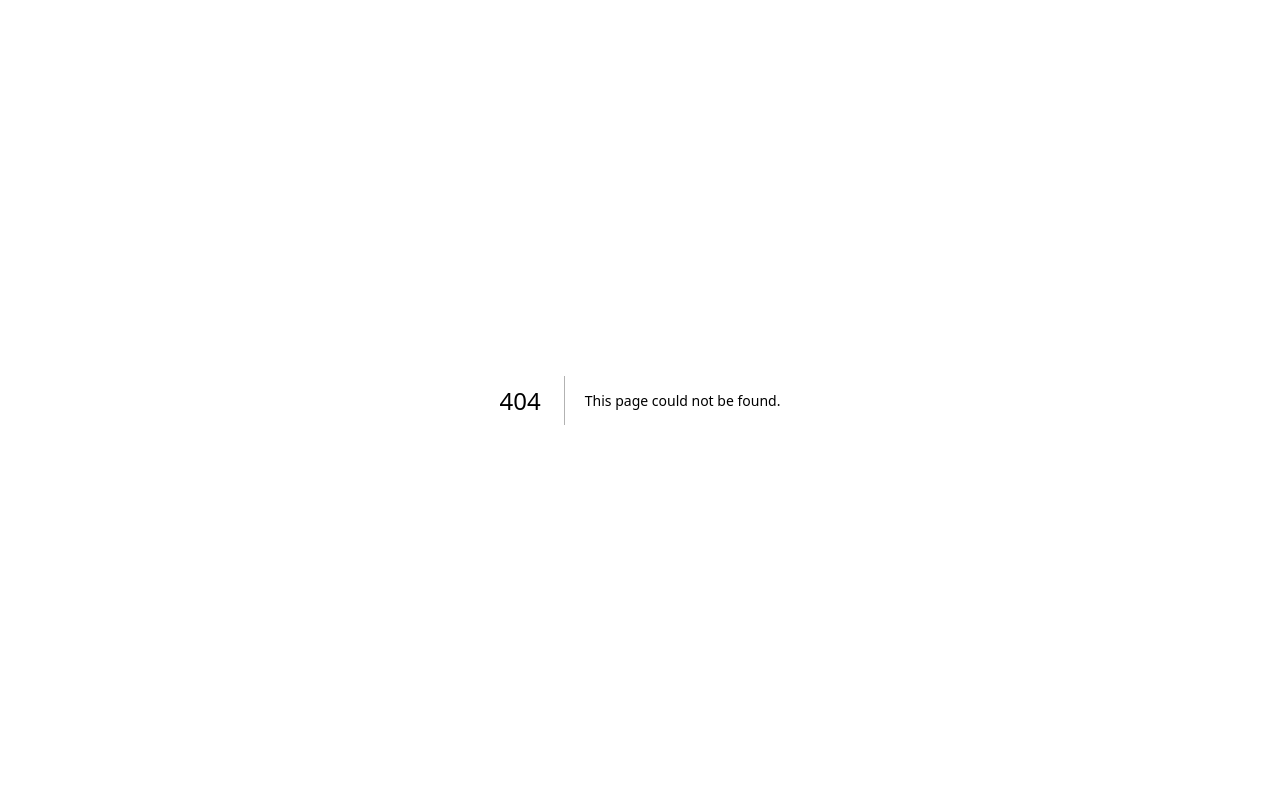
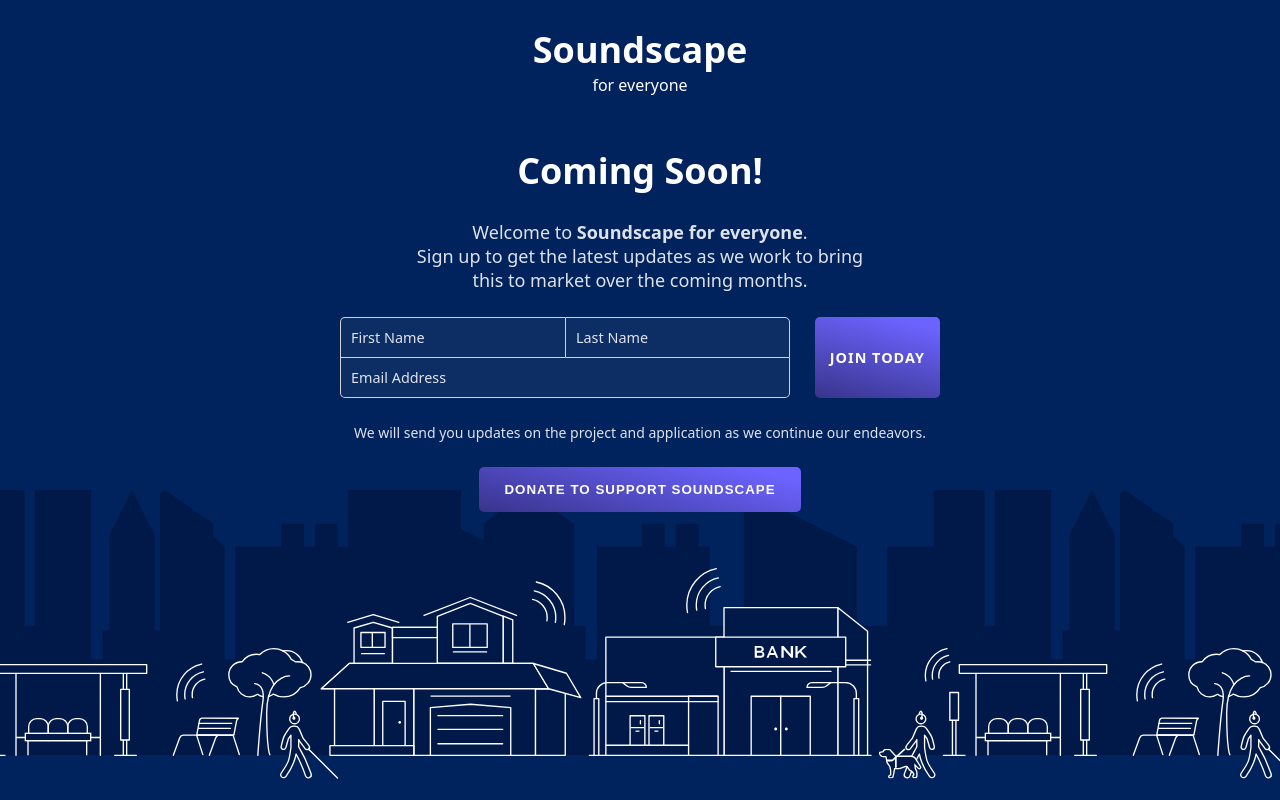
Before and after one commit to SebastienBrand/audial-reality-website, a Next.js app: page /join-us in a window 1280 px wide. Before the commit this address had no page. Built offline with nearby package versions, Linux system fonts and the light colour scheme; a web font is replaced by a local one.

Commit message:
Added Join Us Page

```diff
--- a/next.config.js
+++ b/next.config.js
@@ -2,7 +2,7 @@
 const nextConfig = {
   reactStrictMode: true,
   images : {
-    domains : ['soundscape-website.local', 'localhost' ] // <== Domain name
+    domains : ['soundscape-website.local', 'localhost', 'soundscapewebs.wpengine.com' ] // <== Domain name
   },
   i18n: {
     locales: ["en", "es"],
--- /dev/null
+++ b/src/common/styles/join-us.css
@@ -0,0 +1,274 @@
+.join-us-page-wrapper {
+    height: 100vh;
+    width: 100%;
+    box-sizing: border-box;
+
+    display: flex;
+    flex-flow: column;
+    background: #00225D;
+    align-items: center;
+
+    font-size: 16px;
+    position: relative;
+
+    overflow: hidden;
+    z-index: 999999;
+
+}
+
+
+
+.bg-container {
+    position: absolute;
+    background-image: url("../../assets/images/join-us-bg.svg");
+    background-repeat: repeat-x;
+    background-position: center bottom;
+    background-size: auto 100%;
+
+    z-index: 9999;
+
+    height: 50vh;
+    width: 100vw;
+
+    bottom: -5.0%;
+
+
+}
+
+.join-us-logo-box {
+    height: auto;
+    width: fit-content;
+
+    display: flex;
+    flex-flow: column;
+    justify-content: center;
+
+    margin-top: 25px;
+    margin-bottom: 50px;
+    font-size: 16px;
+
+    z-index: 999999;
+}
+
+.join-us-logo-box h1 {
+    margin: 0px;
+    padding: 0px;
+    font-size: var(--larger-text);
+
+    z-index: 999999;
+
+
+}
+
+.join-us-logo-box span {
+    font-size: var(--smaller-text) !important;
+    text-align: center;
+
+    z-index: 999999;
+}
+
+.join-us-title-box {
+    font-weight: bold;
+    font-size: var(--larger-text);
+
+    height: auto;
+    width: 600px;
+
+    display: flex;
+
+    margin: 0px 0px 25px 0px;
+    padding: 0px;
+
+    justify-content: center;
+
+    z-index: 999999;
+}
+
+
+.join-us-para-box {
+    height: auto;
+    width: 600px;
+    color: rgba(255, 255, 255, var(--high-emphasis-text));
+    font-size: var(--small-text);
+
+    text-align: center;
+
+    margin-bottom: 25px;
+
+    z-index: 999999;
+}
+
+.join-us-form-box {
+    height: auto;
+    width: 600px;
+
+    z-index: 999999;
+
+    margin-bottom: 25px
+}
+
+
+
+.join-us-info-box {
+    height: auto;
+    width: 600px;
+    color: rgba(255, 255, 255, var(--high-emphasis-text));
+
+    text-align: center;
+
+    margin-bottom: 25px;
+    font-size: var(--smallest-text);
+
+    z-index: 999999;
+}
+
+.donate-button{
+    z-index: 999999;
+
+
+
+    background: linear-gradient(195deg, rgba(108,99,255,1) 11.2%, rgb(56, 52, 139) 100.2%);
+    color: #fff;
+    text-transform: uppercase;
+    letter-spacing: 1px;
+    cursor: pointer;
+    transition: background-color .22s ease;
+    padding: 15px 25px;
+    height: auto;
+    border: none !important;
+    border-radius: 5px !important;
+
+    font-weight: bold;
+    box-sizing: border-box;
+}
+
+
+/* FORM STUFF BELOW */
+
+form {
+    width: 100%;
+    position: relative;
+
+}
+
+.join-us__form input {
+    font-family: inherit;
+    outline: none;
+    font-size: 90%;
+    padding: 10px 10px;
+    border: none;
+    /*display: block;*/
+    /*border-radius: 2px;*/
+    background-color: rgba(255, 255, 255, 0.05) !important;
+    border: 1px solid lightgrey;
+
+    flex-basis: 50%;
+    color: rgba(255, 255, 255, var(--high-emphasis-text));
+
+
+}
+
+.join-us__form input::placeholder { color: rgba(255, 255, 255, var(--high-emphasis-text)) !important; }
+.join-us__form input:focus {
+    background-color: rgba(255, 255, 255, 0.05) !important;
+}
+
+.join-us__form input:nth-child(1) {
+    border-radius: 5px 0px 0px 0px;
+    border-right: 0px;
+
+}
+
+
+.join-us__form input:nth-child(2) {
+    border-radius: 0px 5px 0px 0px;
+
+}
+
+.join-us__form input:nth-child(3) {
+    border-radius: 0px 0px 5px 5px;
+    border-top: 0px;
+
+}
+
+.join-us__form .join-us-email {
+    width: 100%;
+    padding: 10px 10px 10px 10px;
+    flex-basis: 100% !important;
+
+}
+
+.join-us__form .submit {
+    position: absolute;
+    top: 0;
+    right: 0;
+    background: linear-gradient(195deg, rgba(108,99,255,1) 11.2%, rgb(56, 52, 139) 100.2%);
+    color: #fff;
+    text-transform: uppercase;
+    letter-spacing: 1px;
+    cursor: pointer;
+    transition: background-color .22s ease;
+    padding: 0px 15px;
+    height: 100%;
+    border: none !important;
+    border-radius: 5px !important;
+
+    font-weight: bold;
+
+}
+
+.join-us__form .submit:hover {
+    background: linear-gradient(195deg, rgb(93, 84, 255) 11.2%, rgb(48, 43, 137) 100.2%);
+
+}
+
+
+.join-us-input-padding {
+    width: 100%;
+    height: auto;
+    padding: 0px 150px 0px 0px;
+
+    display: flex;
+    flex-wrap: wrap;
+}
+
+
+
+@media all and (max-width: 775px) {
+    .join-us-form-box {
+        width: 350px;
+    }
+
+
+
+    .join-us-info-box {
+        width: 350px;
+    }
+
+
+    .join-us__form input {
+        flex-basis: 100%;
+    }
+
+    .join-us__form input:nth-child(1) {
+        border-radius: 5px 5px 0px 0px;
+        border: 1px solid lightgrey;
+        border-bottom: 0px;
+
+
+    }
+
+
+    .join-us__form input:nth-child(2) {
+        border-radius: 0px 0px 0px 0px;
+        border-bottom: 0px
+
+    }
+
+    .join-us__form input:nth-child(3) {
+        border-radius: 0px 0px 5px 5px;
+        border: 1px solid lightgrey;
+
+    }
+
+}
--- a/src/pages/_app.js
+++ b/src/pages/_app.js
@@ -1,5 +1,6 @@
 import '@/common/styles/globals.css'
 import '@/common/styles/coming-soon.css'
+import '@/common/styles/join-us.css'
 
 export default function App({ Component, pageProps }) {
   return <Component {...pageProps} />
--- /dev/null
+++ b/src/pages/join-us/index.js
@@ -0,0 +1,37 @@
+import Image from 'next/image'
+import SVG from '@/images/pedestrian_crossing.svg'
+
+export default function JoinUsPage() {
+    /* TASK: When text is autofilled BG of input turns white when it needs to be transparent */
+    /* TASK: DONATE Button needs to send to this link -> https://www.flipcause.com/secure/cause_pdetails/MTc5NDQ1 */
+    /* TASK: BG NEEDS TO CHANGE AT PHONE SIZE (MEDIA QUERY ALREADY IN CSS FILE) */
+    /* TASK: UI and font needs to scale at very small screen size (sub 400 ish px)  */
+    /* TASK: Add functinality from coming soon page to here api call, honey trap etc etc. */
+
+    return (
+        <div className="join-us-page-wrapper" >
+            <div className="join-us-logo-box" ><h1>Soundscape</h1><span>for everyone</span></div>
+            <h2 className="join-us-title-box" >Coming Soon!</h2>
+            <p className="join-us-para-box" >
+                Welcome to <b>Soundscape for everyone</b>.<br/>
+                Sign up to get the latest updates as we work to bring<br/>
+                this to market over the coming months.
+            </p>
+            <div className="join-us-form-box join-us__form" >
+                <form action="#"  onSubmit={() => {} }>
+                    <div className="flex flow-row join-us-input-padding ">
+                        <input type="text" className="fn-input" name="given_name" placeholder="First Name" required />
+                        <input type="text"  className="ln-input" name="family_name" placeholder="Last Name" required />
+                        <input type="email" className="join-us-email" name="email" placeholder="Email Address" required/>
+                    </div>
+                    <input type="submit" className="submit" value="Join Today" />
+                </form>
+            </div>
+            <p className="join-us-info-box" >
+                We will send you updates on the project and application as we continue our endeavors.
+            </p>
+            <button className="donate-button">Donate to Support Soundscape</button>
+            <div className="bg-container" />
+        </div>
+    )
+  }
```
Also changed, not shown: src/pages/coming-soon/index.js (+4 -4 lines), src/pages/index.js (+3 -5 lines), src/assets/images/join-us-bg.svg (added), src/pages/posts/[postSlug].js (renamed from src/Old_Pages/posts/[postSlug].js), 1 other file (tests, documents, lock files or other folders).
